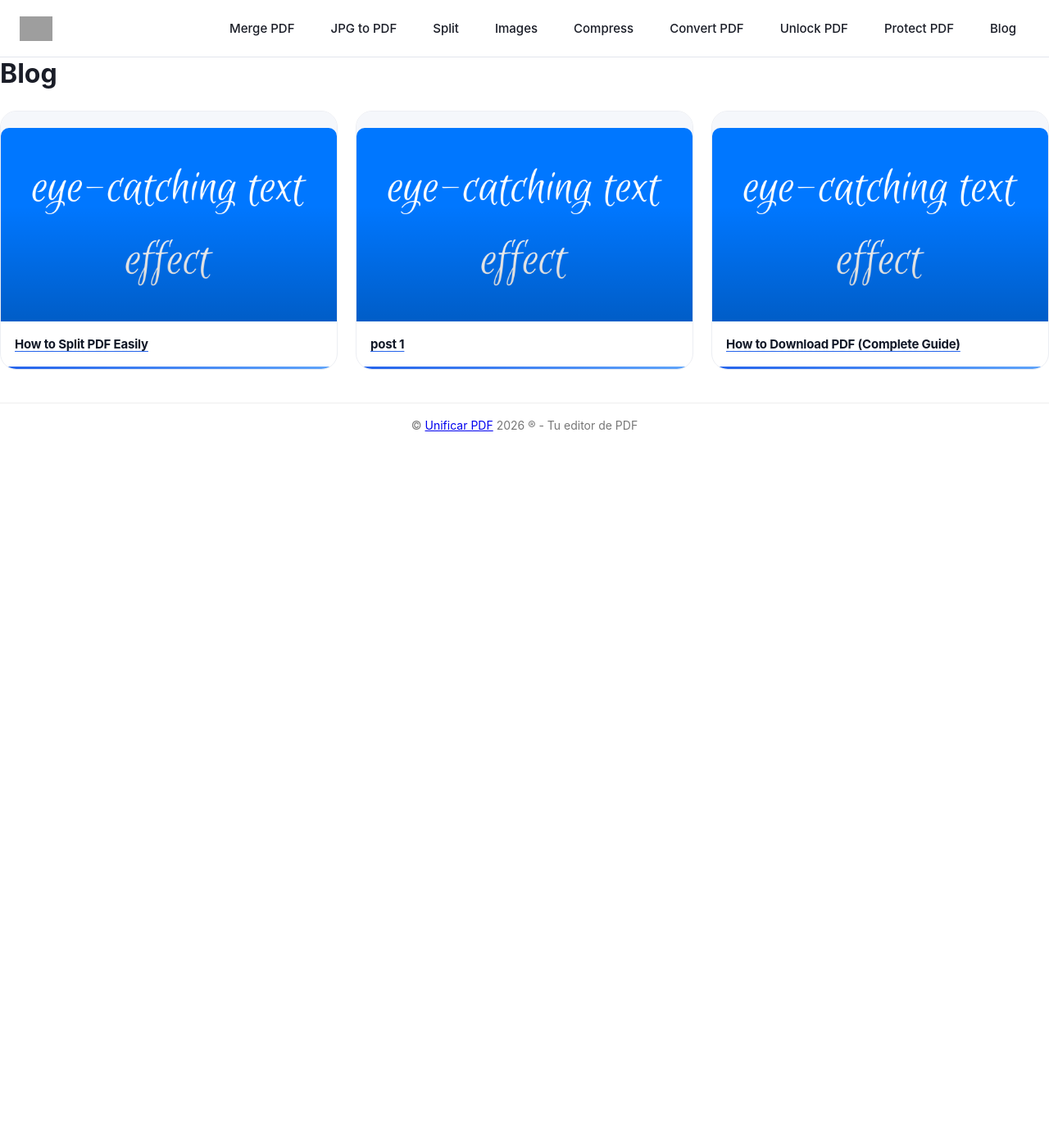
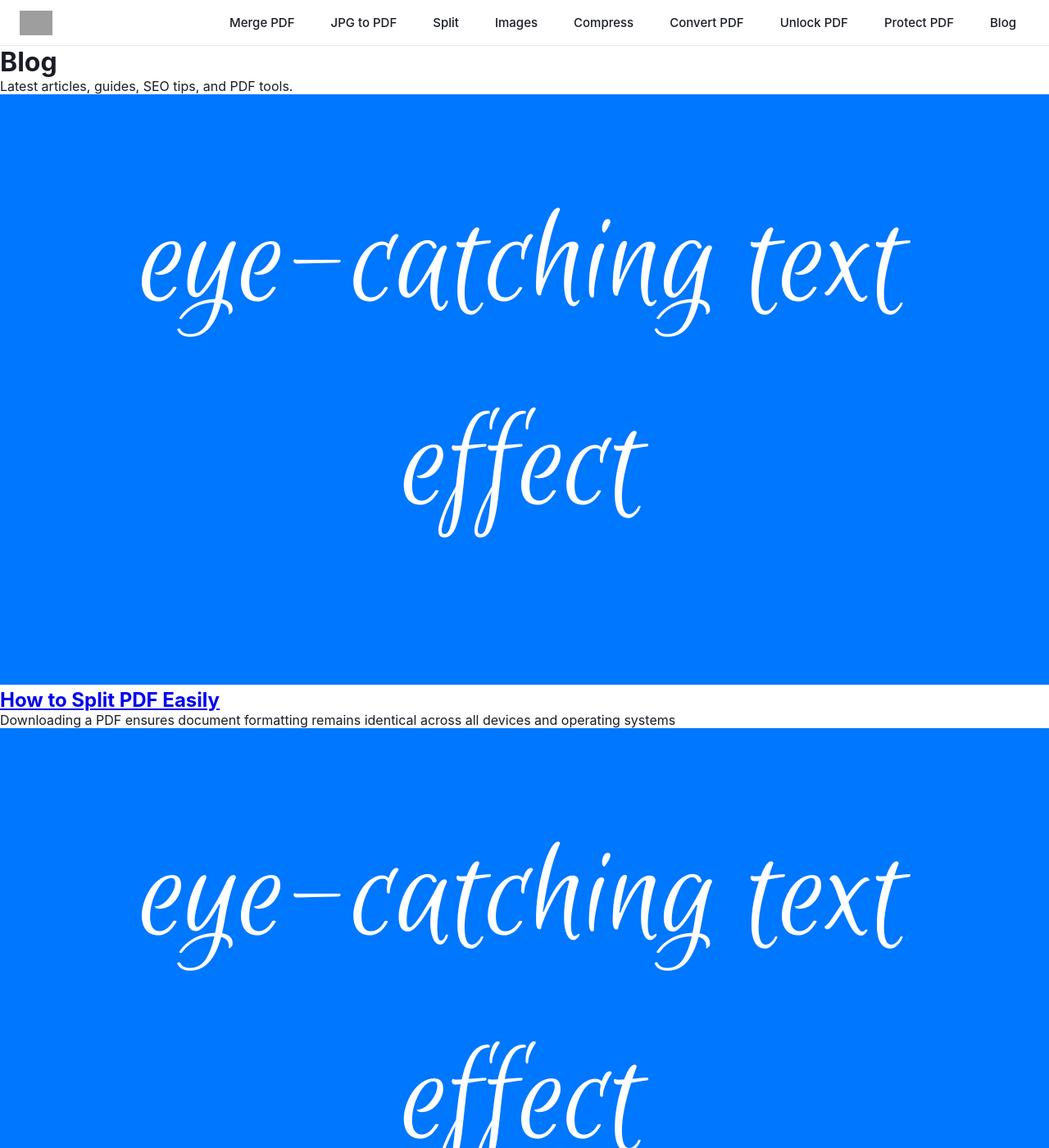
Before and after one commit to rforrupesh/pdf, a Jekyll site: the page built from blog/index.html, in a window 1280 px wide and 1400 px high. Shown: the whole window at 82% size. Built offline with Jekyll 4.4.1, drawn with Linux system fonts in a browser that asks for light colours; grey boxes are pictures that could not be loaded.

Commit message:
Update index.html

```diff
--- a/blog/index.html
+++ b/blog/index.html
@@ -3,17 +3,20 @@ layout: default
 title: Blog
 ---
 
-<h1 class="page-title">Blog</h1>
+<div class="blogpage-wrap">
 
-<div class="relatedbloganywhere-grid post-content">
+  <div class="blogpage-hero">
+    <h1>Blog</h1>
+    <p>Latest articles, guides, SEO tips, and PDF tools.</p>
+  </div>
+
+  <div class="blogpage-grid">
 
     {% for post in site.posts %}
 
-    <a
-      class="relatedbloganywhere-card"
-      href="{{ post.url | relative_url }}">
+      <article class="blogpage-card">
 
-      <div class="relatedbloganywhere-thumb">
+        <a href="{{ post.url | relative_url }}" class="blogpage-thumb">
 
           <img
             src="{{ post.thumbnail | default:'/assets/default-tool.webp' | relative_url }}"
@@ -21,19 +24,33 @@ title: Blog
             loading="lazy">
 
           {% if post.category %}
-        <span class="relatedbloganywhere-category">
+          <span class="blogpage-category">
             {{ post.category }}
           </span>
           {% endif %}
 
+        </a>
+
+        <div class="blogpage-content">
+
+          <h2>
+            <a href="{{ post.url | relative_url }}">
+              {{ post.title }}
+            </a>
+          </h2>
+
+          {% if post.description %}
+          <p>
+            {{ post.description | strip_html | truncate: 120 }}
+          </p>
+          {% endif %}
+
         </div>
 
-      <div class="relatedbloganywhere-content">
-        <h3>{{ post.title }}</h3>
-      </div>
-
-    </a>
+      </article>
 
     {% endfor %}
 
   </div>
+
+</div>
```
Lines whose indentation alone changed are shown as unchanged.
